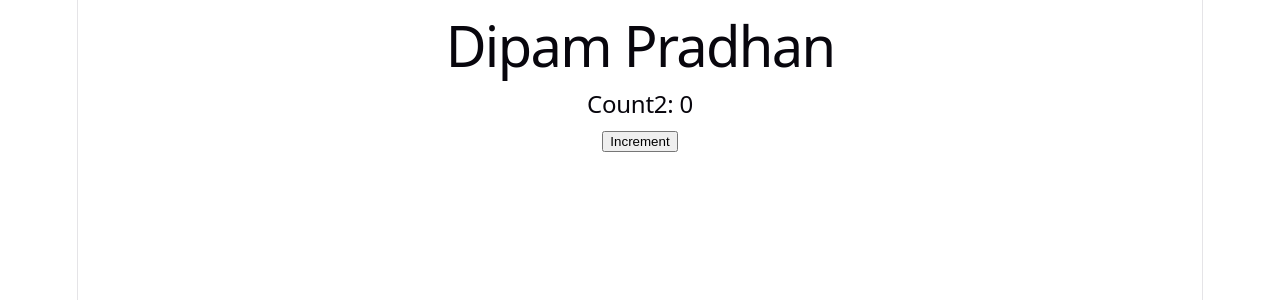
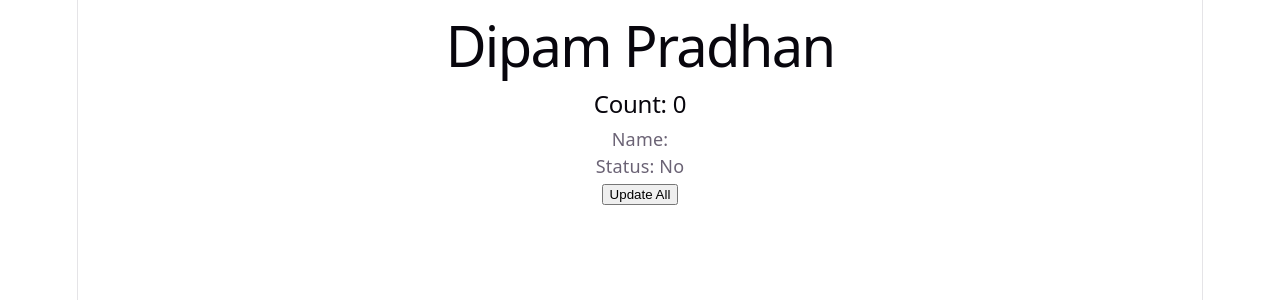
Before and after one commit to DipamPradhan/react19, a React (Vite) app in the folder STATE-DEMO/: page / in a window 1280 px wide. Shown: the top 300 px of the page. Built offline with nearby package versions, Linux system fonts and the light colour scheme.

Commit message:
batching in react

```diff
--- a/STATE-DEMO/src/App.jsx
+++ b/STATE-DEMO/src/App.jsx
@@ -1,21 +1,23 @@
-import './App.css'
-import { Counter } from './Counter'
-import { LoginCard } from './LoginCard'
-import { PrevStateCounter } from './PrevStateCounter'
-import { SimpleCounter } from './SimpleCounter'
-import { UserDashboard } from './UserDashboard'
+import "./App.css";
+import { BatchingCounter } from "./BatchingCounter";
+import { Counter } from "./Counter";
+import { LoginCard } from "./LoginCard";
+import { PrevStateCounter } from "./PrevStateCounter";
+import { SimpleCounter } from "./SimpleCounter";
+import { UserDashboard } from "./UserDashboard";
 function App() {
   return (
     <>
-    <h1>Dipam Pradhan</h1>
-    {/* <Counter/>
+      <h1>Dipam Pradhan</h1>
+      {/* <Counter/>
     <Counter/>
     <LoginCard/>
     <UserDashboard isPremium={true}/>
-    <SimpleCounter /> */}
-    <PrevStateCounter />
+    <SimpleCounter />
+      <PrevStateCounter /> */}
+      <BatchingCounter />
     </>
-  )
+  );
 }
 
-export default App
+export default App;
--- /dev/null
+++ b/STATE-DEMO/src/BatchingCounter.jsx
@@ -0,0 +1,33 @@
+import { useState } from "react";
+
+export const BatchingCounter = () => {
+  const [count, setCount] = useState(0);
+  const [name, setName] = useState("");
+  const [isActive, setIsActive] = useState(false);
+  console.log("Component Rendering");
+  const handleClick = () => {
+    setCount((prev) => {
+      return prev + 1;
+    });
+
+    setCount((prev) => {
+      return prev + 5;
+    });
+
+    setCount((prev) => {
+      return prev + 10;
+    });
+
+    setName("Updated");
+
+    setIsActive(true);
+  };
+  return (
+    <div>
+      <h2>Count: {count}</h2>
+      <p>Name: {name}</p>
+      <p>Status: {isActive ? "Yes" : "No"}</p>
+      <button onClick={handleClick}>Update All</button>
+    </div>
+  );
+};
```
